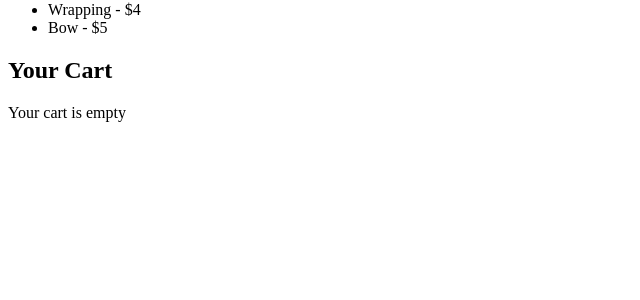
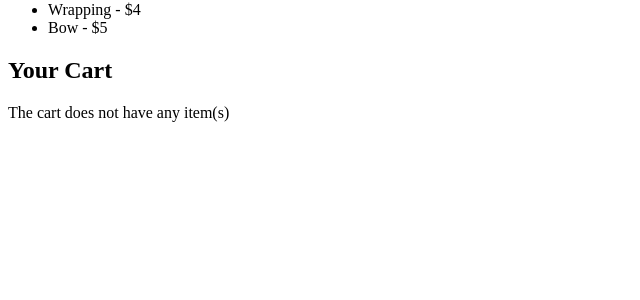
Before and after one commit to st25209-lgtm/CSC2FlaskPractice, a Flask app: page / in a window 1280 px wide. Shown: the part 233-533 px from the top of the page, without its empty margins (0-640 px from the left). Run offline with Flask 3, Linux system fonts and the light colour scheme.

Commit message:
The flash message was changed to "The cart does not have any items"

```diff
--- a/templates/index.html
+++ b/templates/index.html
@@ -39,7 +39,7 @@
             {% endfor %}
         </ul>
     {% else %}
-        <p class="flashes">Your cart is empty</p>
+        <p class="flashes">The cart does not have any item(s)</p>
     {% endif %}
     {% with messages = get_flashed_messages() %}
         {% if messages %}
```
